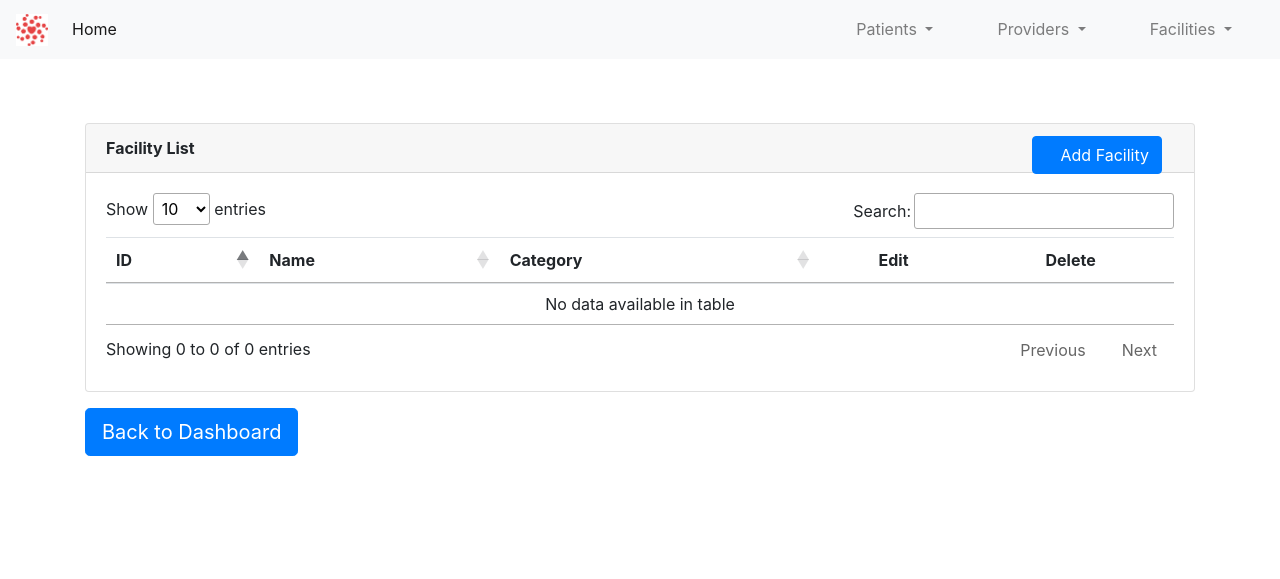
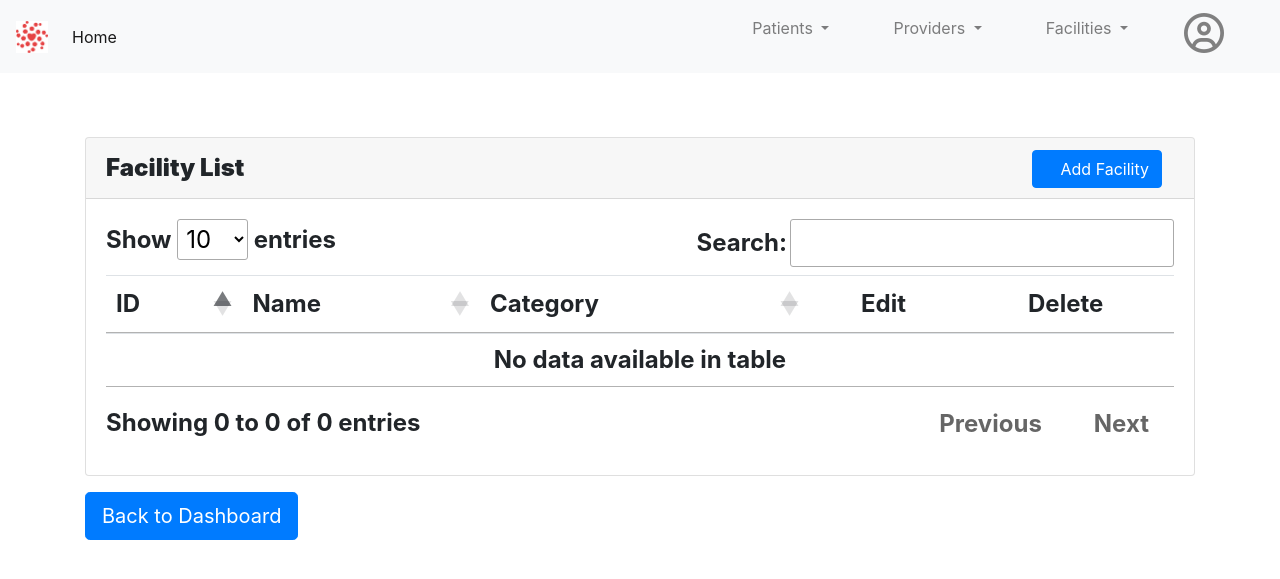
Before and after one commit to otr0624/HaitiApp, a Flask app: page /facilities/ in a window 1280 px wide. Shown: the top 579 px of the page. Run offline with Flask 2, Linux system fonts and the light colour scheme; data that the repository does not hold is empty; some libraries are stand-ins or nearby versions.

Commit message:
Added user button to navbar

```diff
--- a/app/templates/base.html
+++ b/app/templates/base.html
@@ -18,7 +18,8 @@
 <body>
     <nav class="navbar navbar-expand-lg navbar-light bg-light">
       <a class="navbar-brand" href="/index"><img src="/static/images/HCA_logo.png" style="height: 2rem; width: 2rem"></a>
-      <button class="navbar-toggler" type="button" data-toggle="collapse" data-target="#navbarSupportedContent" aria-controls="navbarSupportedContent" aria-expanded="false" aria-label="Toggle navigation">
+      <button class="navbar-toggler" type="button" data-toggle="collapse" data-target="#navbarSupportedContent"
+              aria-controls="navbarSupportedContent" aria-expanded="false" aria-label="Toggle navigation">
         <span class="navbar-toggler-icon"></span>
       </button>
 
@@ -55,6 +56,9 @@
               <a class="dropdown-item" href="/facilities">View All</a>
               <a class="dropdown-item" href="/facilities/new">Add New</a>
             </div>
+          </li>
+          <li class="nav-item mx-4">
+            <a class="navbar-brand" href="/index" style="color:gray"><i class="far fa-user-circle fa-2x"></i><b style="font-size: 150%"></a>
           </li>
         </ul>
       </div>
```
